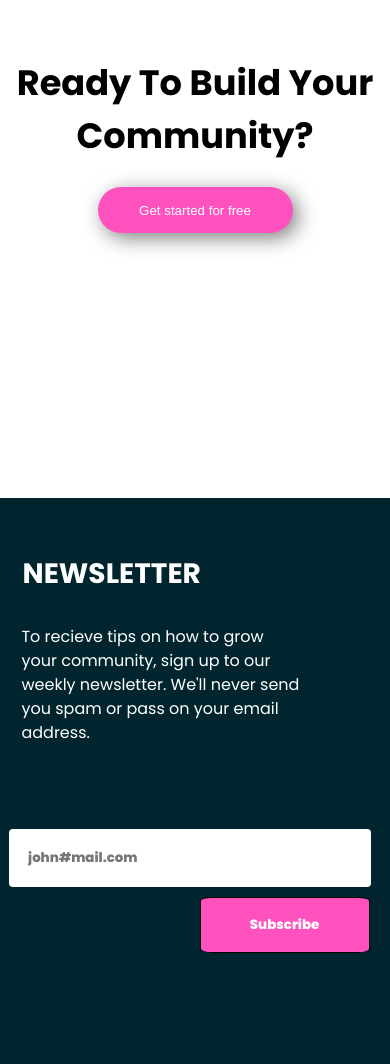
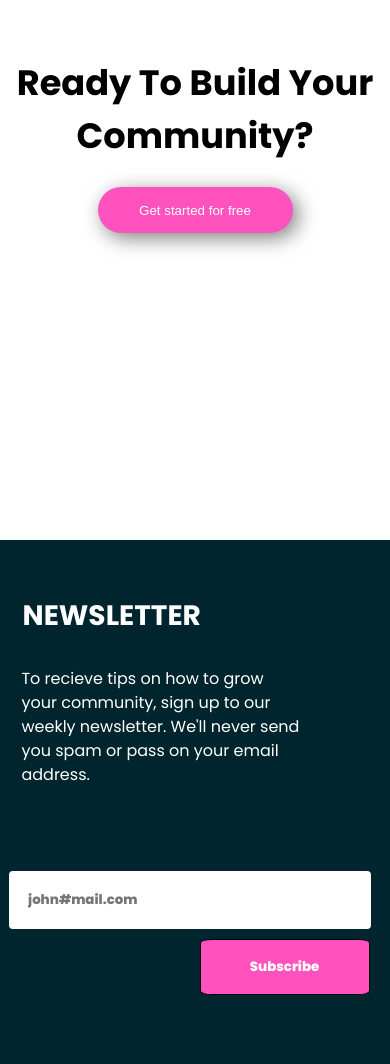
Before and after one commit to Wizdev0/Huddle.com, a plain HTML site: page index.html in a window 390 px wide. Shown: the part 4164-5228 px from the top of the page. Drawn offline with nearby package versions, Linux system fonts and the light colour scheme.

Commit message:
Update index.css

```diff
--- a/index.css
+++ b/index.css
@@ -780,7 +780,7 @@ body{
     position: absolute; */
     position: absolute;
     padding: 10%;
-    top: 518%;
+    top: 523%;
     height: 150%;
 
 }
```
